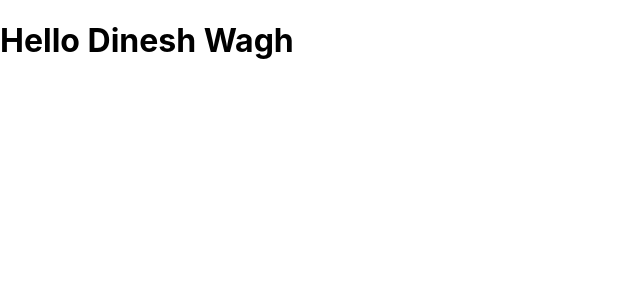
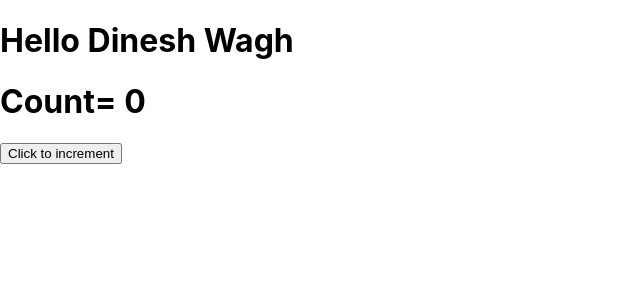
Before and after one commit to ddw1234/ReactTutorial, a React (Create React App) app in the folder reacttutorial/: page / in a window 1280 px wide. Shown: the top 300 px of the page, without its empty margins (0-640 px from the left). Built offline with nearby package versions, Linux system fonts and the light colour scheme.

Commit message:
Part 10 make changes related to state

```diff
--- a/reacttutorial/src/index.js
+++ b/reacttutorial/src/index.js
@@ -7,21 +7,33 @@ import * as serviceWorker from './serviceWorker';
 // ReactDOM.render(<App />, document.getElementById('root'));
 
 class Employee extends Component{
+    constructor(props){
+        super(props);
+        this.state ={
+            name:this.props.name,
+            count:this.props.count,
+        };
 
-state ={
-    name:this.props.name
-}
+        this.Clickme=this.Clickme.bind(this);
+    }
+
+    Clickme(){
+        let count=this.state.count;
+        this.setState({count: ++count})
+    }
 
     render(){
         return(
             <div>
                 <h1>Hello {this.state.name}</h1>
+                <h1>Count= {this.state.count}</h1>
+                <button onClick={this.Clickme}>Click to increment</button>
             </div>
         )
     }
 }
 
-ReactDOM.render(<Employee name="Dinesh Wagh"/>,document.getElementById('root'));
+ReactDOM.render(<Employee name="Dinesh Wagh" count="0"/>,document.getElementById('root'));
 
 // If you want your app to work offline and load faster, you can change
 // unregister() to register() below. Note this comes with some pitfalls.
```
